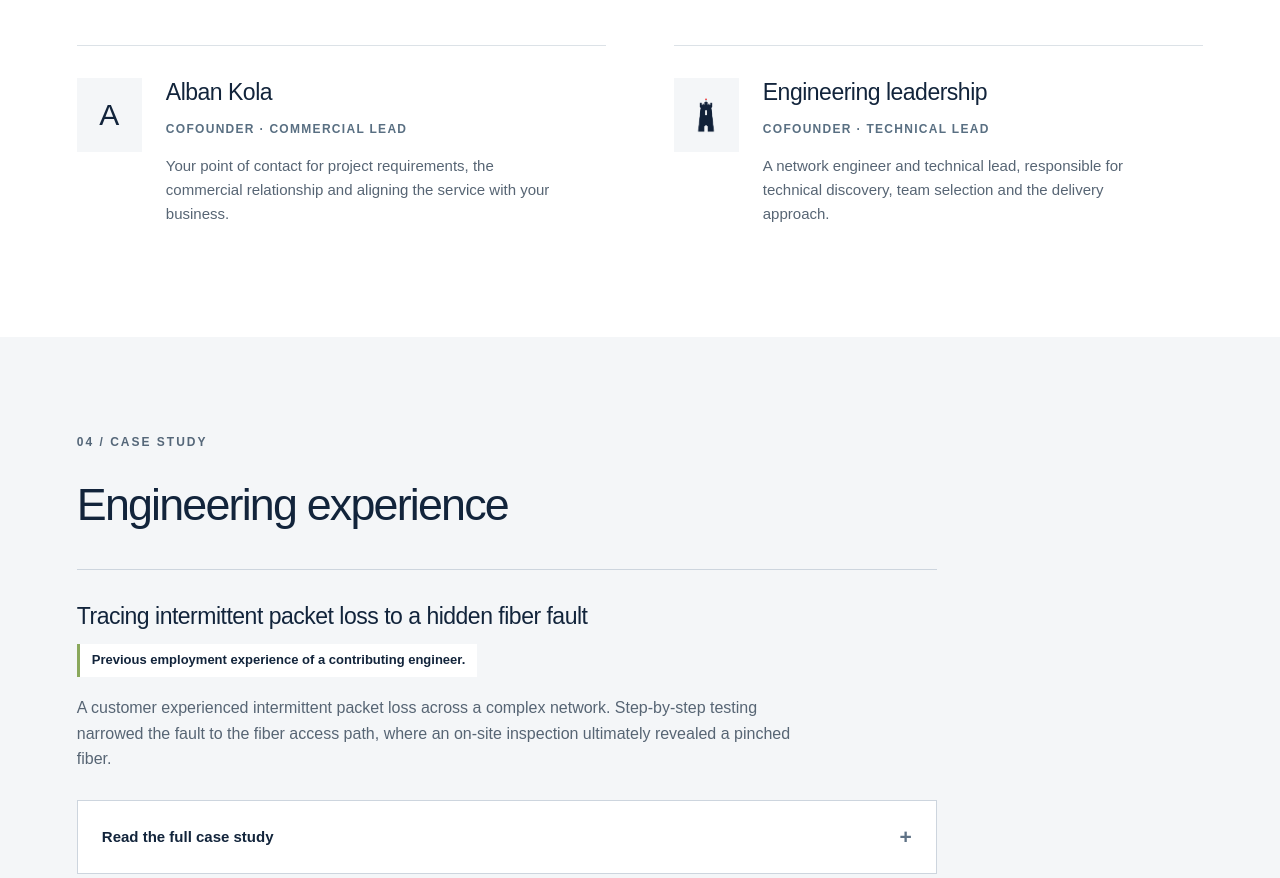
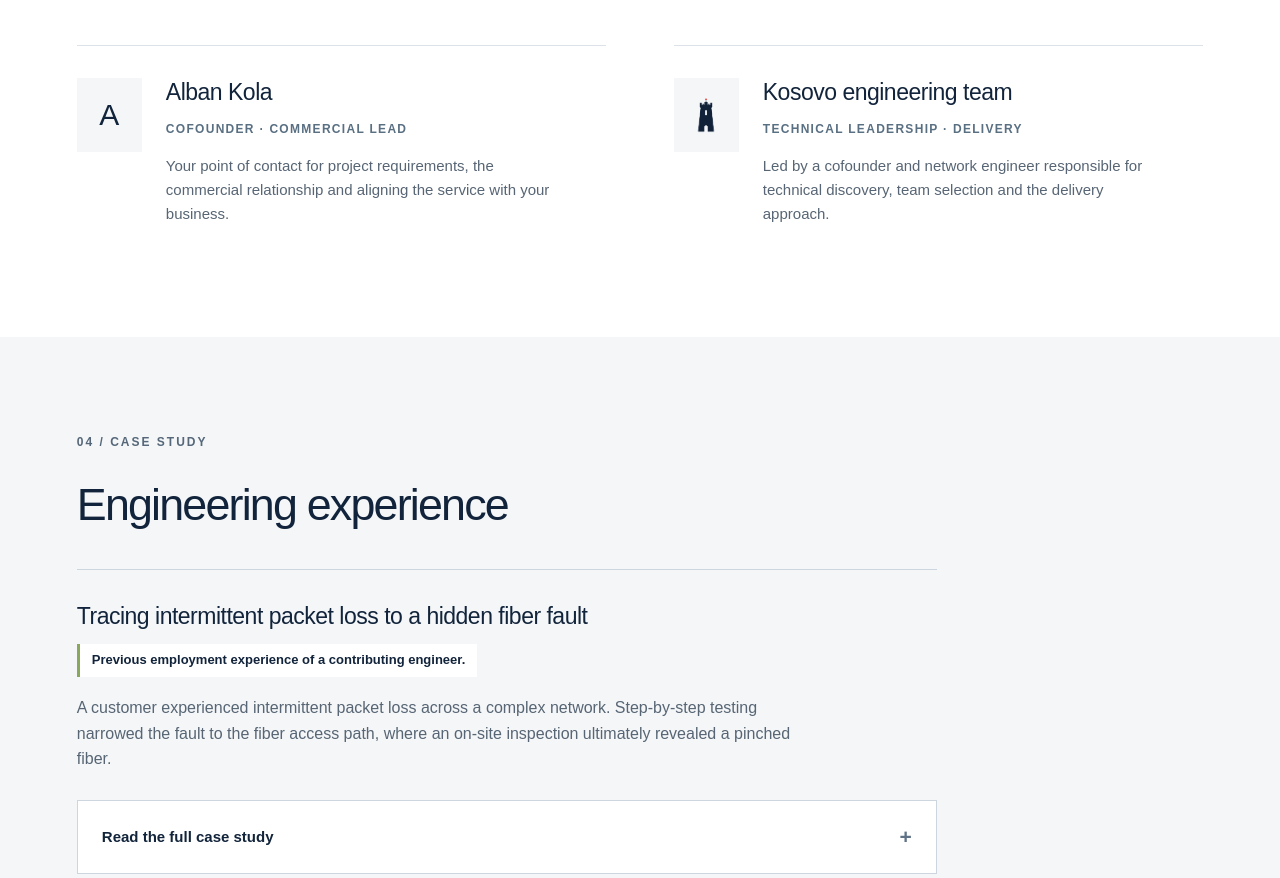
Before and after one commit to Kullanetworks/kullanetworks.github.io, a plain HTML site: page index.html in a window 1280 px wide. Shown: the part 2739-3617 px from the top of the page. Drawn offline with Linux system fonts and the light colour scheme.

Commit message:
Team section: present technical side as Kosovo engineering team card

```diff
--- a/index.html
+++ b/index.html
@@ -162,9 +162,9 @@
 <article>
 <div class="initial"><img src="assets/kulla-watchtower.png" width="34" height="40" alt=""></div>
 <div>
-<h3>Engineering leadership</h3>
-<p class="role">COFOUNDER · TECHNICAL LEAD</p>
-<p>A network engineer and technical lead, responsible for technical discovery, team selection and the delivery approach.</p>
+<h3>Kosovo engineering team</h3>
+<p class="role">TECHNICAL LEADERSHIP · DELIVERY</p>
+<p>Led by a cofounder and network engineer responsible for technical discovery, team selection and the delivery approach.</p>
 </div>
 </article>
 </div>
```
